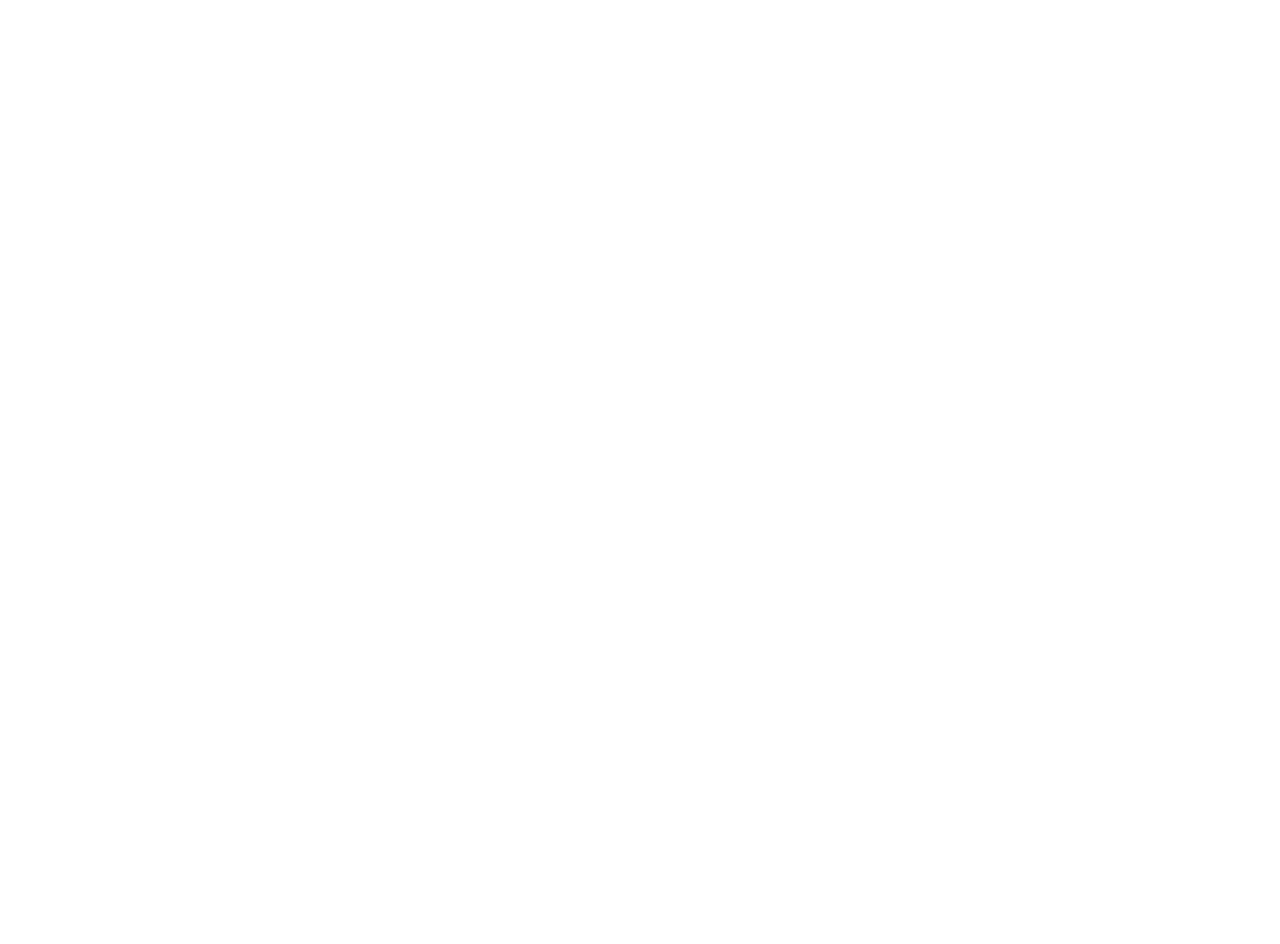
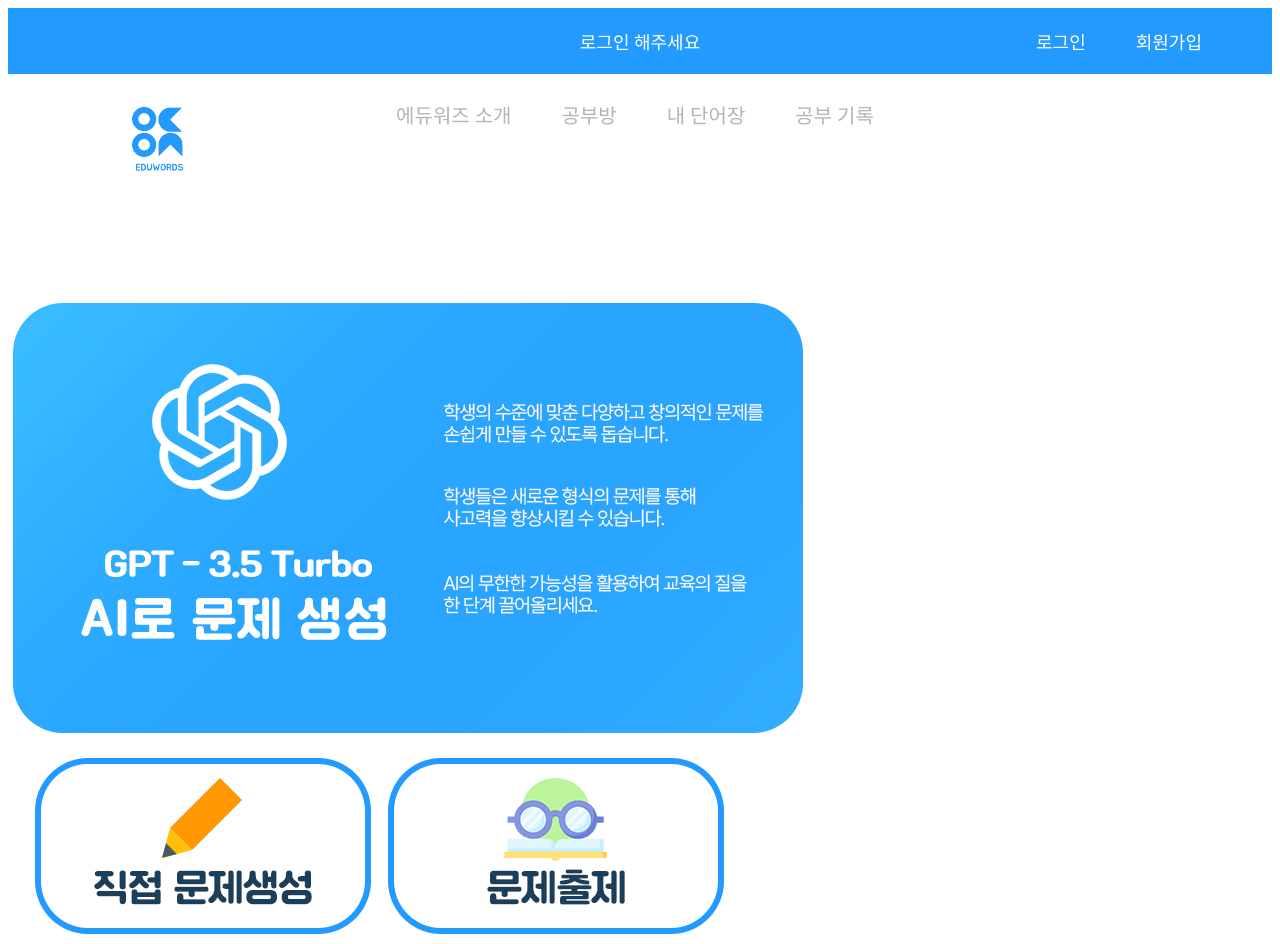
Before and after one commit to jinsuzzing/eduwords, a React (Create React App) app in the folder eduwords/eduwords/: page /createhome in a window 1280 px wide. Before the commit this address had no page. Before the commit the page ends 800 px from the top, so only its background shows below. Built offline with nearby package versions, Linux system fonts and the light colour scheme; a web font is replaced by a local one.

Commit message:
11 21
hn

```diff
--- /dev/null
+++ b/eduwords/eduwords/src/createhome.css
@@ -0,0 +1,17 @@
+.gptbutton {
+  align-content: center;
+  margin-top: 13%;
+  align-items: center;
+  display: flex;
+  align-items: center;
+}
+
+.button1 {
+  float: left;
+  margin-left: 2%;
+}
+
+.button2 {
+  display: flex;
+  padding-left: 1%;
+}
--- /dev/null
+++ b/eduwords/eduwords/src/createhome.js
@@ -0,0 +1,28 @@
+import React from "react";
+import Navbar from "./Component/Navbar";
+import gptbtn from "../src/img/gptbtn.png";
+import btn1 from "../src/img/btn1.png";
+import btn2 from "../src/img/btn2.png";
+import "../src/createhome.css";
+
+const createhome = () => {
+  return (
+    <div>
+      <Navbar />
+      <div className="contentbox1">
+        <div className="gptbutton">
+          <img src={gptbtn}></img>
+        </div>
+        <br />
+        <div className="button1">
+          <img src={btn1}></img>
+        </div>
+        <div className="button2">
+          <img src={btn2}></img>
+        </div>
+      </div>
+    </div>
+  );
+};
+
+export default createhome;
--- a/eduwords/eduwords/src/index.js
+++ b/eduwords/eduwords/src/index.js
@@ -7,6 +7,7 @@
 import Tp from "./termspage";
 import reportWebVitals from "./reportWebVitals";
 import Joinsuccess from "./joinsuccess";
+import Createhome from "./createhome";
 
 const root = ReactDOM.createRoot(document.getElementById("root"));
 root.render(
@@ -18,6 +19,7 @@
         <Route path="/login" element={<Login />} />
         <Route path="/tp" element={<Tp />} />
         <Route path="/js" element={<Joinsuccess />} />
+        <Route path="/createhome" element={<Createhome />} />
       </Routes>
     </Router>
   </React.StrictMode>
```
Also changed, not shown: eduwords/eduwords/src/img/gptbtn.png.
